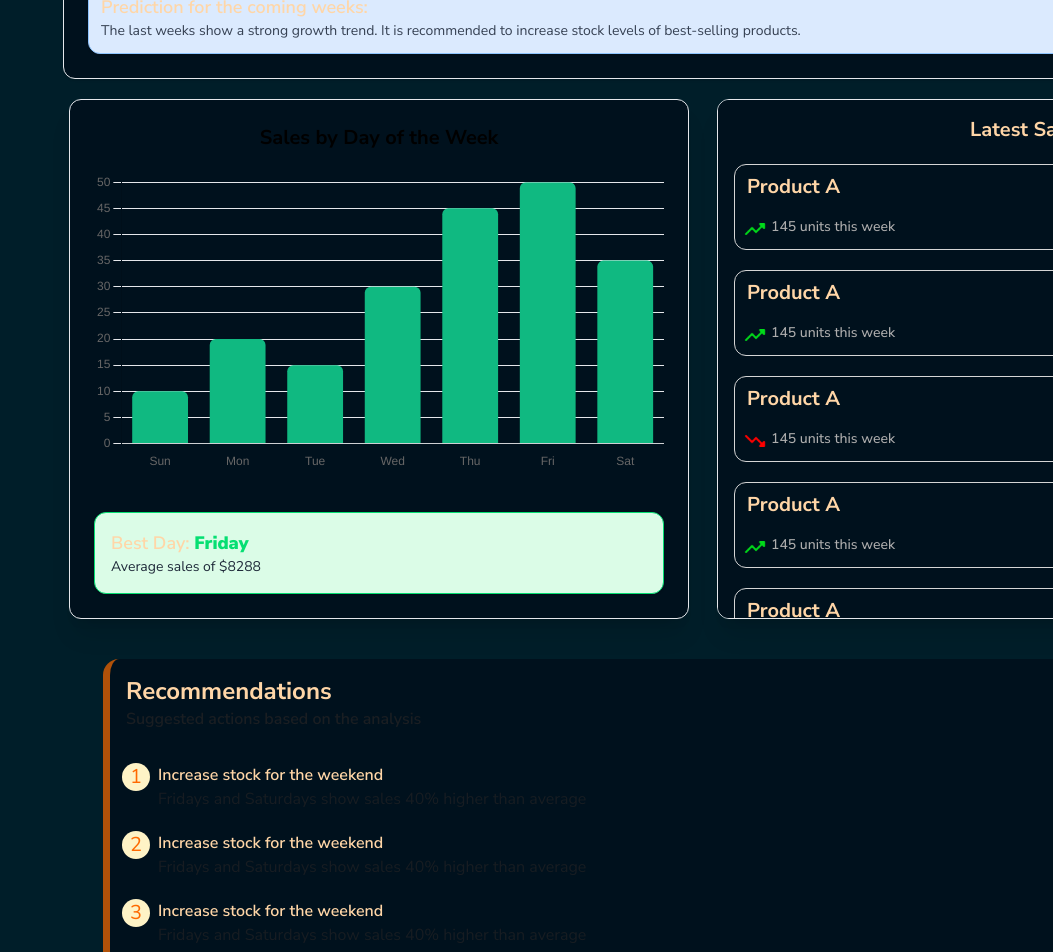
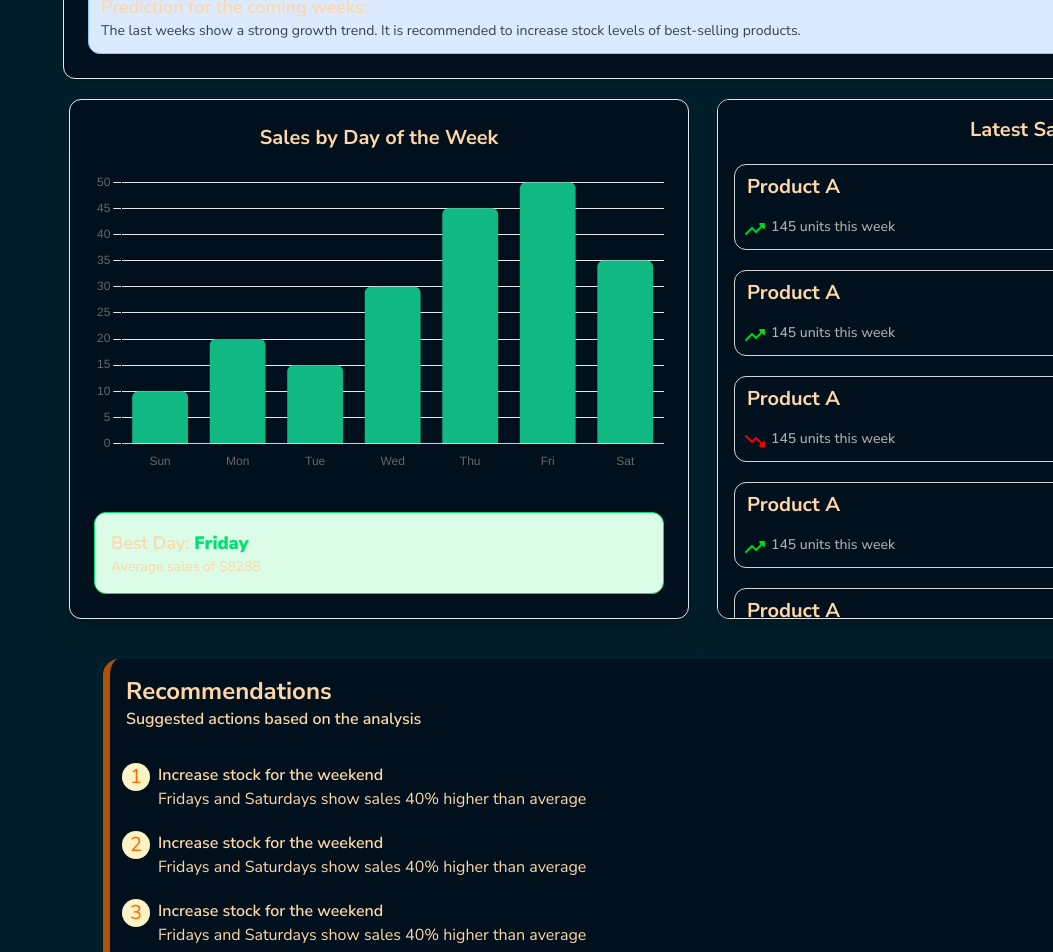
Before and after one commit to IntegrativeProject/SalesScope-Frontend, a Next.js app: page /analysisandpredictions in a window 1280 px wide. Shown: the part 1160-2112 px from the top of the page, without its empty margins (227-1280 px from the left). Built offline with nearby package versions, Linux system fonts and the light colour scheme; no server answers.

Commit message:
text color was changed

```diff
--- a/src/components/ui/AnalisisUi/BestDayCard.tsx
+++ b/src/components/ui/AnalisisUi/BestDayCard.tsx
@@ -23,7 +23,7 @@ export default function BestDayCard({ average, day }: Props) {
   }, []);
   return (
     <section className=" bg-base-200   w-155 h-130  rounded-xl p-6 shadow-xl border border-gray-200 flex flex-col ">
-      <h1 className="text-center text-xl font-bold text-black">
+      <h1 className="text-center text-xl font-bold ">
         Sales by Day of the Week
       </h1>
       <article className=" mt-5 h-[300px] ">
@@ -33,7 +33,7 @@ export default function BestDayCard({ average, day }: Props) {
         <h2 className="text-lg font-semibold">
           Best Day: <strong className="text-green-400">{day}</strong>
         </h2>
-        <p className="text-sm text-gray-800">Average sales of ${average}</p>
+        <p className="text-sm ">Average sales of ${average}</p>
       </article>
     </section>
   );
--- a/src/components/ui/AnalisisUi/PredictionCard.tsx
+++ b/src/components/ui/AnalisisUi/PredictionCard.tsx
@@ -17,7 +17,7 @@ export default function PredictionCard() {
 
   return (
     <section className=" bg-base-200 w-7xl rounded-xl p-6 shadow-sm border border-gray-200 flex flex-col gap-4">
-      <h2 className="text-xl font-bold text-gray-800">
+      <h2 className="text-xl font-bold ">
         Historical Sales & Prediction
       </h2>
 
--- a/src/components/ui/AnalisisUi/RecommendationsCard.tsx
+++ b/src/components/ui/AnalisisUi/RecommendationsCard.tsx
@@ -3,7 +3,7 @@ export default function RecommendationsCard() {
     <div className="bg-base-200 w-300 h-80 rounded-2xl border-l-7 border-[#ff6f00b0]">
       <div>
         <h1 className="mt-4 ml-4 text-2xl font-bold ">Recommendations</h1>
-        <p className="text-[#202224ce] ml-4 font-semibold ">
+        <p className=" ml-4 font-semibold ">
           Suggested actions based on the analysis
         </p>
       </div>
@@ -16,7 +16,7 @@ export default function RecommendationsCard() {
             <h1 className="font-semibold text-left">
               Increase stock for the weekend
             </h1>
-            <h1 className="text-[#202224b6]">
+            <h1 className="">
               Fridays and Saturdays show sales 40% higher than average
             </h1>
           </div>
@@ -29,7 +29,7 @@ export default function RecommendationsCard() {
             <h1 className="font-semibold text-left">
               Increase stock for the weekend
             </h1>
-            <h1 className="text-[#202224b6]">
+            <h1 className="">
               Fridays and Saturdays show sales 40% higher than average
             </h1>
           </div>
@@ -42,7 +42,7 @@ export default function RecommendationsCard() {
             <h1 className="font-semibold text-left">
               Increase stock for the weekend
             </h1>
-            <h1 className="text-[#202224b6]">
+            <h1 className="">
               Fridays and Saturdays show sales 40% higher than average
             </h1>
           </div>
```
